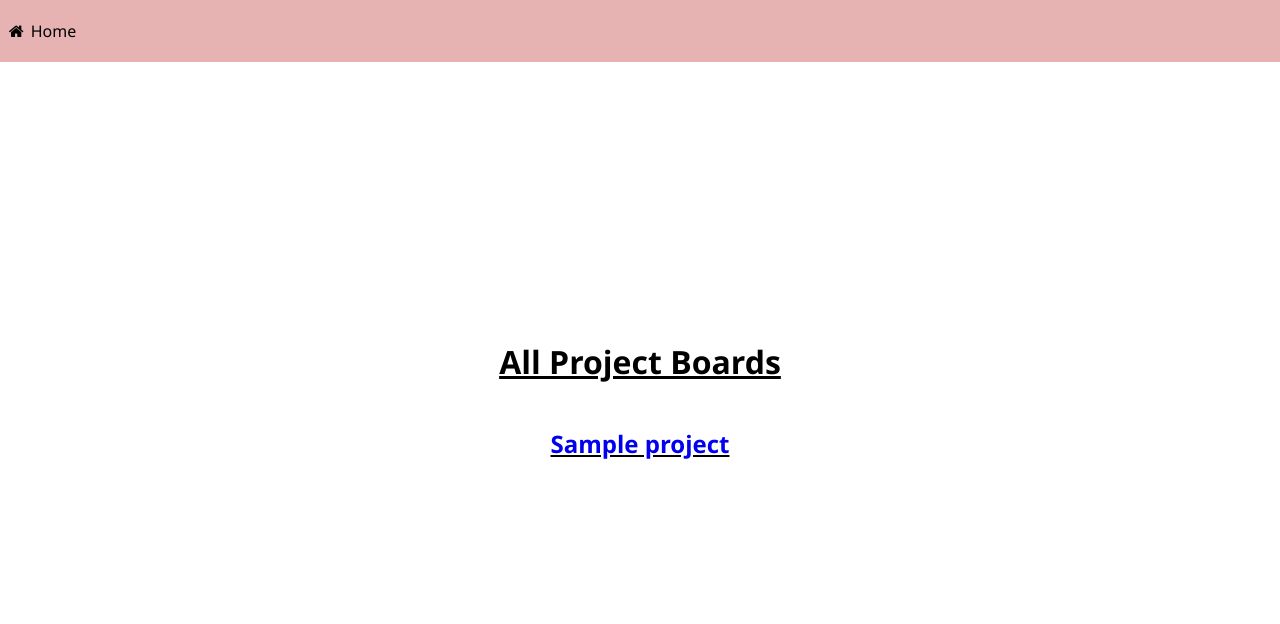
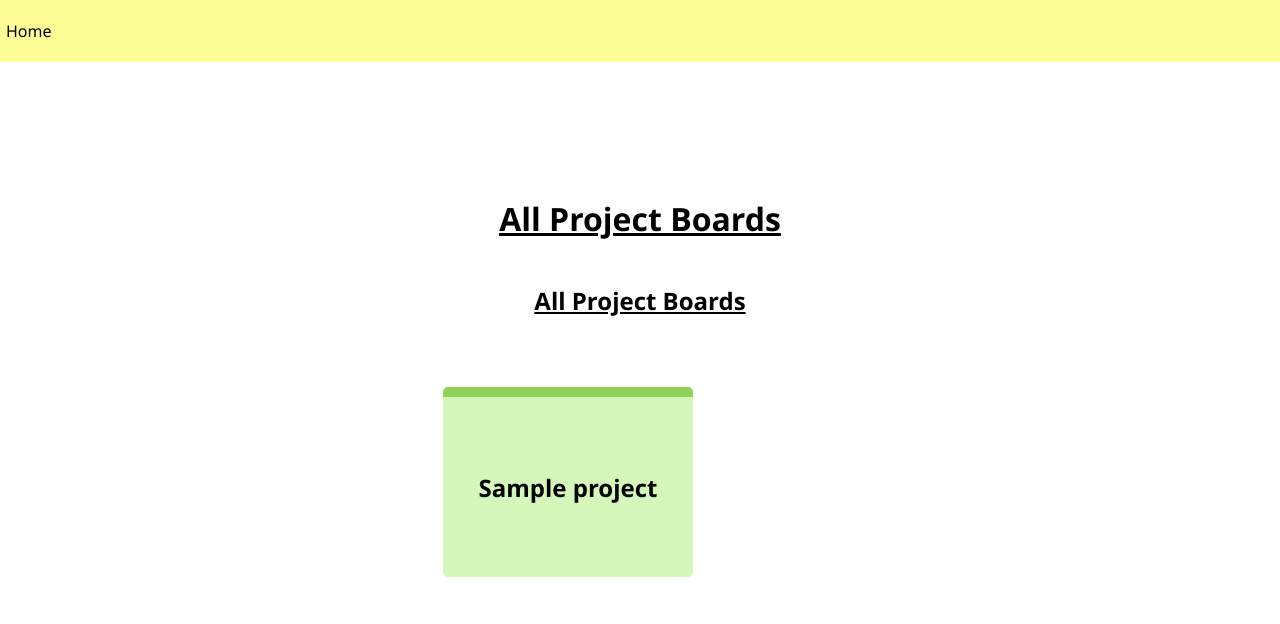
Before and after one commit to leighrchristie/leyamo-kanban, a Node project: template views/all_project_boards.handlebars in a window 1280 px wide. Shown: the top 624 px of the page. Run offline with Node 20 templates, Linux system fonts and the light colour scheme; the template is opened without the code that fills it: most values are stand-ins (such as "Sample title", 1, 10 or a date in 2020); some libraries are stand-ins or nearby versions.

Commit message:
css design

```diff
--- a/public/style.css
+++ b/public/style.css
@@ -12,6 +12,7 @@
     background: white;
     font-family: 'Segoe UI', Tahoma, Geneva, Verdana, sans-serif;
 }
+
 hr {
     border: 1px solid white;
     margin-bottom: 25px;
@@ -35,7 +36,6 @@
     background-color: white;
 }
 
-
 button {
     color:black;
     font-family: 'Segoe UI', Tahoma, Geneva, Verdana, sans-serif;
@@ -44,13 +44,33 @@
     border:5px black double;
     padding: 5px;
     cursor: pointer;
- }
- button:hover{
+}
+
+button:hover{
     box-shadow : 0 8px 16px 0 black,
              0 6px 20px  0 rgba(0, 0, 0, 0.19);
 }
 
+nav {
+    background-color: #fdfd96;
+    padding: 1rem;
+    font-family: 'Segoe UI', Tahoma, Geneva, Verdana, sans-serif;
+    overflow: hidden;
+    position: fixed;
+    top: 0;
+    width: 100%;
+}
 
+nav a {
+    color: black;
+    display: block;
+    padding: 4px 6px;
+}
+
+nav a:hover {
+    background-color: white;
+
+}
 
 div {
   text-align: center;
@@ -75,3 +95,44 @@
     box-sizing: border-box;
     font-family: 'Segoe UI', Tahoma, Geneva, Verdana, sans-serif;
 }
+
+.btn {
+    padding: 8px 20px;
+    border-radius: 0;
+    overflow: hidden;
+      background: linear-gradient(
+        120deg,
+        transparent,
+        var(--primary-color),
+        transparent
+      )
+}
+
+.ProjectsList {
+    display: grid;
+    grid-template-columns: auto auto auto auto;
+    grid-template-rows: none;
+    padding: 3rem;
+    gap: 3rem;
+}
+
+.ProjectCard {
+    background-color: rgb(214, 247, 187);
+    height: 180px;
+    width: 250px;
+    display: flex;
+    text-align: center;
+    justify-content: center;
+    align-items: center;
+    text-decoration: none;
+    color: black;
+    border-width: 10px;
+    border-top-style: solid;
+    border-top-color: rgb(141, 209, 86);
+    border-radius: 5px;
+}
+
+.ProjectCard:hover{
+    box-shadow : 0 8px 16px 0 black,
+             0 6px 20px  0 rgba(0, 0, 0, 0.1);
+}
--- a/server.js
+++ b/server.js
@@ -1,3 +1,4 @@
+
 // SERVER CONFIG
 const express = require('express')
 const Handlebars = require('handlebars')
@@ -80,3 +81,84 @@
     await sequelize.sync()
     console.log('web server running')
 })
+
+// SERVER CONFIG
+const express = require('express')
+const Handlebars = require('handlebars')
+const expressHandlebars = require('express-handlebars')
+const {allowInsecurePrototypeAccess} = require('@handlebars/allow-prototype-access')
+const app = express()
+const {User, Task, Project, sequelize} = require('./models')
+const handlebars = expressHandlebars({
+    handlebars: allowInsecurePrototypeAccess(Handlebars)
+})
+app.use(express.static('public'))
+app.use(express.urlencoded({ extended: true }))
+app.use(express.json())
+app.engine('handlebars', handlebars)
+app.set('view engine', 'handlebars')
+
+
+// GET REQUESTS
+app.get('/', (req, res) => {
+    res.render('landing_page')
+})
+
+app.get('/view_all_projects', async (req, res) => {
+    const projects = await Project.findAll({
+        include: [{model: Task, as: "tasks"}]
+    })
+    res.render('all_project_boards', {projects})
+})
+
+app.get('/project_board/:id', async (req, res) => {
+    const project = await Project.findByPk(req.params.id)
+    const tasks = await Task.findAll({
+        where: {
+            ProjectId : req.params.id
+        }
+    })
+    res.render('project_board', {project, tasks})
+})
+
+app.get('/project_board/:id/add_task', async (req, res) => {
+    const project = await Project.findByPk(req.params.id)
+    res.render('add_task', {project})
+})
+
+app.get('/project_board/:id/add_collaborator', async (req, res) => {
+    const users = await User.findAll()
+    const project = await Project.findByPk(req.params.id)
+    res.render('add_collaborator', {users, project})
+})
+
+// POST REQUESTS
+app.post('/add_user', async (req, res) => {
+    await User.create(req.body)
+    res.redirect('/')
+})
+
+app.post('/new_project_board', async (req, res) => {
+    const project = await Project.create(req.body)
+    res.redirect(`/project_board/${project.id}`)
+})
+
+app.post('/project_board/:id/add_task', async (req, res) => {
+    await Task.create(req.body)
+    res.redirect(`/project_board/${req.params.id}`)
+})
+
+app.post('/project_board/:id/add_collaborator', async (req, res) => {
+    const project = await Project.findByPk(req.params.id)
+    // This should be done without for to speed it up
+    for (user_id of req.body.collaborators) {
+        await project.addUsers(Number(user_id))
+    }
+    res.redirect(`/project_board/${req.params.id}`)
+})
+
+// SERVER LOCATION
+app.listen(3001, async () => {
+    await sequelize.sync()
+    console.log('web server running')
+})
--- a/views/all_project_boards.handlebars
+++ b/views/all_project_boards.handlebars
@@ -16,11 +16,15 @@
     </style>
 </head>
 <main>
+
     <div class="all_project_boards"><h1>All Project Boards</h1></div>
     <section>
+    <div><h1>All Project Boards</h1></div>
+    <section class="ProjectsList">
         {{#each projects}}
         <a href="/project_board/{{this.id}}">
-        <div><h2>{{this.name}}</h2></div>
+        <h2 class="ProjectCard">{{this.name}}</h2>
         {{/each}}
     </section>
+
 </main>
--- a/views/layouts/main.handlebars
+++ b/views/layouts/main.handlebars
@@ -5,7 +5,7 @@
     </head>
     <link rel="stylesheet" href="https://cdnjs.cloudflare.com/ajax/libs/font-awesome/4.7.0/css/font-awesome.min.css">
     <nav>
-        <a class="active" href="/"><i class="fa fa-fw fa-home"></i> Home</a>
+        <a href="/" class="nav-button">Home</a>
     </nav>
     <body>
         {{{body}}}
```
Also changed, not shown: views/add_task.handlebars (+26 -0 lines), views/landing_page.handlebars (+4 -7 lines).
